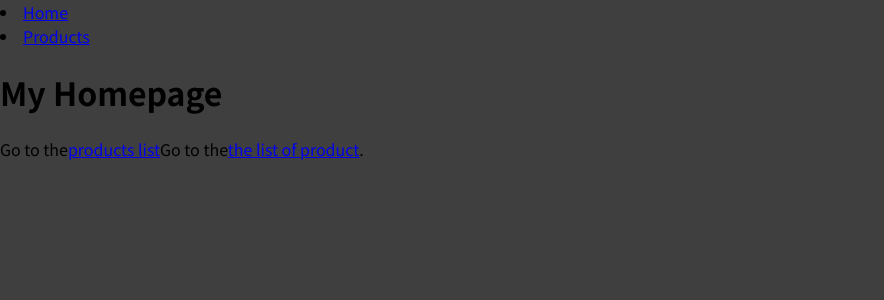
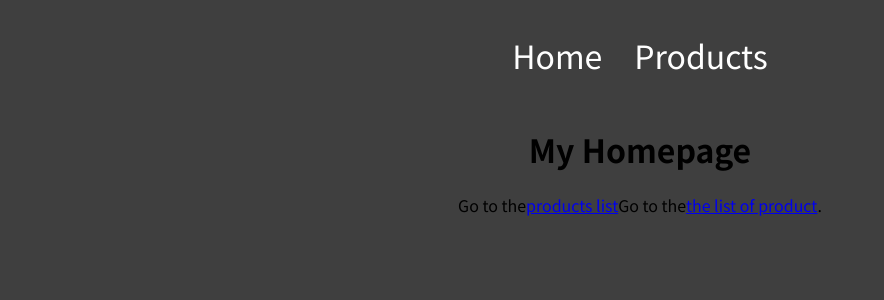
Before and after one commit to SergikEnergy/react-shwarzmuller, a React (Vite) app in the folder first-part/: page / in a window 1280 px wide. Shown: the top 300 px of the page, without its empty margins (0-884 px from the left). Built offline with nearby package versions, Linux system fonts and the light colour scheme.

Commit message:
add: add some styles an errorpage

```diff
--- a/first-part/src/App.jsx
+++ b/first-part/src/App.jsx
@@ -2,6 +2,7 @@ import { createBrowserRouter, RouterProvider, Route } from 'react-router-dom';
 import RootLayout from './pages/Root';
 import Home from './pages/Home';
 import Products from './pages/Products';
+import ErrorPage from './pages/Error';
 
 // const routesElements = createRoutesFromElements(
 //   <Route>
@@ -14,6 +15,7 @@ const router = createBrowserRouter([
   {
     path: '/',
     element: <RootLayout />,
+    errorElement: <ErrorPage />,
     children: [
       { path: '/', element: <Home /> },
       { path: '/products', element: <Products /> },
--- a/first-part/src/components/MainNav.jsx
+++ b/first-part/src/components/MainNav.jsx
@@ -1,9 +1,10 @@
 import { Link } from 'react-router-dom';
+import classes from './MainNav.module.css';
 
 function MainNav() {
   return (
-    <header className=''>
-      <nav className=''>
+    <header className={classes.header}>
+      <nav className={classes.navbar}>
         <li>
           <Link to='/'>Home</Link>
         </li>
--- /dev/null
+++ b/first-part/src/components/MainNav.module.css
@@ -0,0 +1,23 @@
+.header {
+  margin: 1rem auto;
+  font-size: 2rem;
+}
+
+.navbar {
+  display: flex;
+  justify-content: center;
+  padding: 0 1rem;
+}
+
+.navbar li {
+  list-style-type: none;
+  display: inline-block;
+  padding: 1rem;
+  margin: 0;
+  text-decoration: none;
+}
+
+.navbar li a {
+  color: white;
+  text-decoration: none;
+}
--- a/first-part/src/index.css
+++ b/first-part/src/index.css
@@ -12,3 +12,8 @@ body {
   margin: 0;
   background-color: #3f3f3f;
 }
+
+main {
+  margin: 2rem auto;
+  text-align: center;
+}
--- /dev/null
+++ b/first-part/src/pages/Error.jsx
@@ -0,0 +1,15 @@
+import MainNav from '../components/MainNav';
+
+function ErrorPage() {
+  return (
+    <>
+      <MainNav />
+      <main className=''>
+        <h1 className=''>An Error occurred!</h1>
+        <p className=''>Could not find this page!</p>
+      </main>
+    </>
+  );
+}
+
+export default ErrorPage;
--- a/first-part/src/pages/Root.jsx
+++ b/first-part/src/pages/Root.jsx
@@ -5,7 +5,9 @@ function RootLayout() {
   return (
     <>
       <MainNav />
-      <Outlet />
+      <main>
+        <Outlet />
+      </main>
     </>
   );
 }
```
